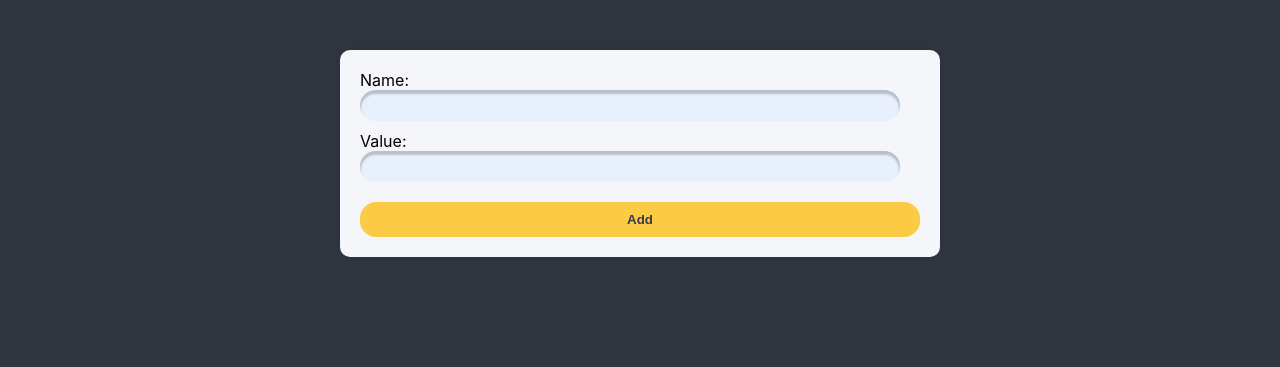
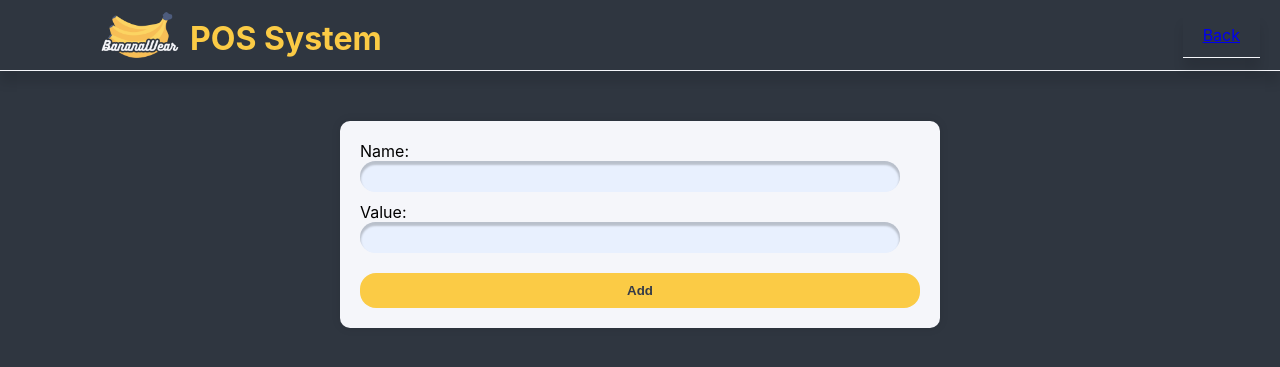
Before and after one commit to Baji0202/pos, a PHP site: page /admin_side/discount_add.php?id=8 in a window 1280 px wide. Shown: the top 367 px of the page. Run offline with PHP 8.4, Linux system fonts and the light colour scheme; the visitor is signed in with stand-in values (Sample User, id 1); data comes from the database, SQL or seed files in the repository.

Commit message:
back
wews

```diff
--- a/admin_side/adduser.php
+++ b/admin_side/adduser.php
@@ -52,6 +52,7 @@ $stmt->execute(["Inserted a new user,user_id: $lastId",$timestamp,$_SESSION['use
     <meta name="viewport" content="width=device-width, initial-scale=1.0">
     <title>Document</title>
 </head>
+
 <body>
     <form method="post">
         Firstname:
--- a/admin_side/discount_add.php
+++ b/admin_side/discount_add.php
@@ -39,11 +39,19 @@ if (isset($_POST['add'])) {
     <meta charset="UTF-8">
     <meta name="viewport" content="width=device-width, initial-scale=1.0">
     <title>Discount Update</title>
-    <link rel="icon" type="image/png" href="..\include\image\logo.png">
+     <link rel="icon" type="image/png" href="..\include\image\logo.png">
     <link rel="stylesheet" href="../include/styles/discount_update.css">
 </head>
 <body>
+<nav>
+    <div class="logo">
+        <img src="..\include\image\logo-black.png" alt="Company Logo">
+        <div class="text_logo">POS System</div>
+    </div>
+    <nav><a href="javascript:history.back()">Back</a>
+</nav>
 
+</nav>
 
     <form action="" method="post">
 Name:
--- a/include/styles/discount_update.css
+++ b/include/styles/discount_update.css
@@ -58,3 +58,38 @@ form input[type="submit"]:hover {
     color: green;
     margin-top: 10px;
 }
+
+/* Basic styling for the navigation */
+nav {
+    display: flex;
+    justify-content: space-between; /* Align items horizontally */
+    align-items: center; /* Align items vertically */
+    background-color: #2f3640;
+    padding: 12px 20px;
+    border-bottom: 1px solid #f5f6fa; /* Add bottom border */
+    box-shadow: 0 12px 10px rgba(0, 0, 0, 0.1); /* Add shadow */
+
+}
+
+nav ul {
+    list-style-type: none;
+}
+
+.logo {
+    display: flex;
+    align-items: center;
+}
+
+.text_logo {
+    font-weight: bold;
+    margin-left: 10px;
+    margin-top: 6px;
+    font-size: 32px;
+    color: #fbcb45;
+}
+/* Styling for the logo */
+.logo img {
+    margin-left: 80px;
+    height: auto;
+    width: 80px /* Adjust the width as needed */
+  }
```
Also changed, not shown: admin_side/discount_update.php (+11 -0 lines).
